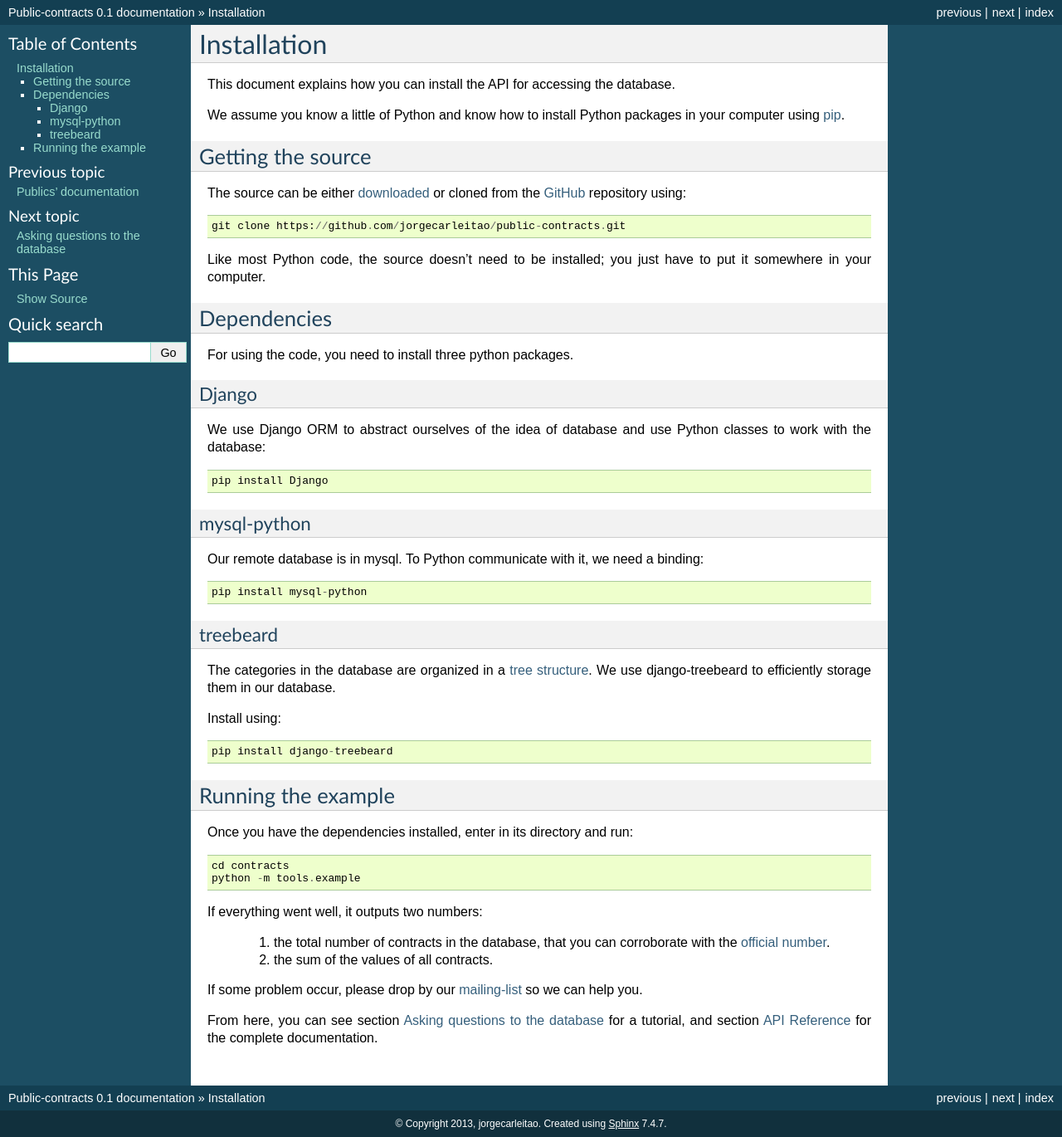
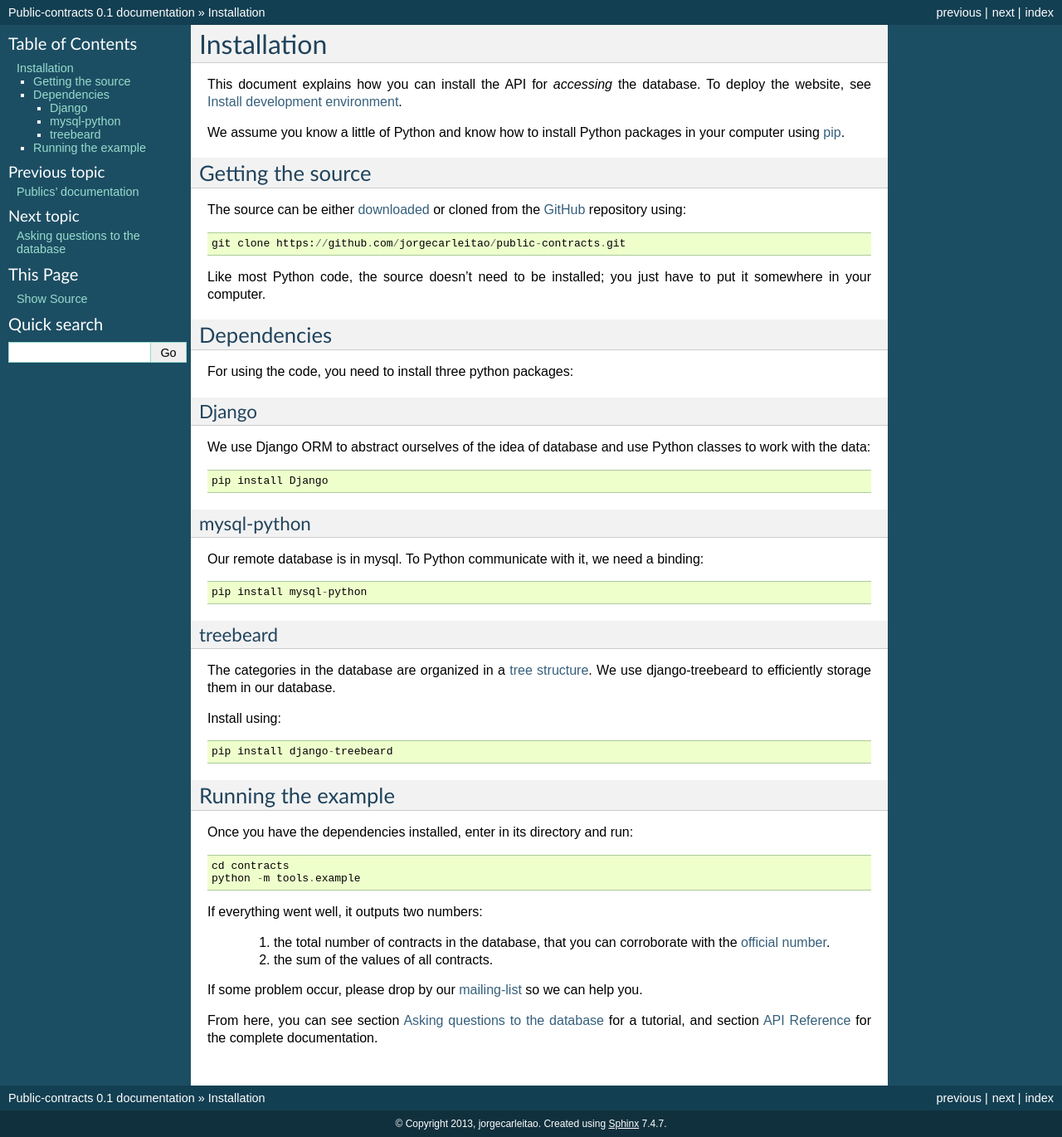
Before and after one commit to jorgecarleitao/public-contracts, a Sphinx documentation site: the page built from docs/installation.rst, in a window 1280 px wide. Shown: the whole page at 83% size. Built offline with Sphinx 7.4.7, drawn with Linux system fonts in a browser that asks for light colours.

Commit message:
Iminstallation instructions.

```diff
--- a/docs/installation.rst
+++ b/docs/installation.rst
@@ -1,11 +1,13 @@
 Installation
 ============
 
-This document explains how you can install the API for accessing the database.
+This document explains how you can install the API for *accessing* the database.
+To deploy the website, see :doc:`website/website`.
 
 .. _pip: https://pypi.python.org/pypi/pip
 
-We assume you know a little of Python and know how to install Python packages in your computer using pip_.
+We assume you know a little of Python and know how to install Python packages
+in your computer using pip_.
 
 Getting the source
 ------------------
@@ -18,33 +20,36 @@ The source can be either downloaded_ or cloned from the GitHub_ repository using
 
     git clone https://github.com/jorgecarleitao/public-contracts.git
 
-Like most Python code, the source doesn't need to be installed; you just have to put it
-somewhere in your computer.
+Like most Python code, the source doesn't need to be installed; you just have to
+put it somewhere in your computer.
 
 Dependencies
 ------------
 
-For using the code, you need to install three python packages.
+For using the code, you need to install three python packages:
 
 Django
 ^^^^^^
 
-We use Django ORM to abstract ourselves of the idea of database and use Python classes to work with the database::
+We use Django ORM to abstract ourselves of the idea of database and use Python
+classes to work with the data::
 
     pip install Django
 
 mysql-python
 ^^^^^^^^^^^^
 
-Our remote database is in mysql. To Python communicate with it, we need a binding::
+Our remote database is in mysql. To Python communicate with it, we need a
+binding::
 
     pip install mysql-python
 
 treebeard
 ^^^^^^^^^
 
-The categories in the database are organized in a :doc:`tree structure <contracts_api/category>`.
-We use django-treebeard to efficiently storage them in our database.
+The categories in the database are organized in a :doc:`tree structure
+<contracts_api/category>`. We use django-treebeard to efficiently storage them
+in our database.
 
 Install using::
 
@@ -62,10 +67,11 @@ Once you have the dependencies installed, enter in its directory and run::
 
 If everything went well, it outputs two numbers:
 
-    1. the total number of contracts in the database, that you can corroborate with the `official number`_.
+    1. the total number of contracts in the database, that you can corroborate
+       with the `official number`_.
     2. the sum of the values of all contracts.
 
 If some problem occur, please drop by our mailing-list_ so we can help you.
 
-From here, you can see section :doc:`usage` for a tutorial, and section :doc:`api` for the complete
-documentation.
+From here, you can see section :doc:`usage` for a tutorial, and section
+:doc:`api` for the complete documentation.
```
Also changed, not shown: docs/website/website.rst (+23 -20 lines).
